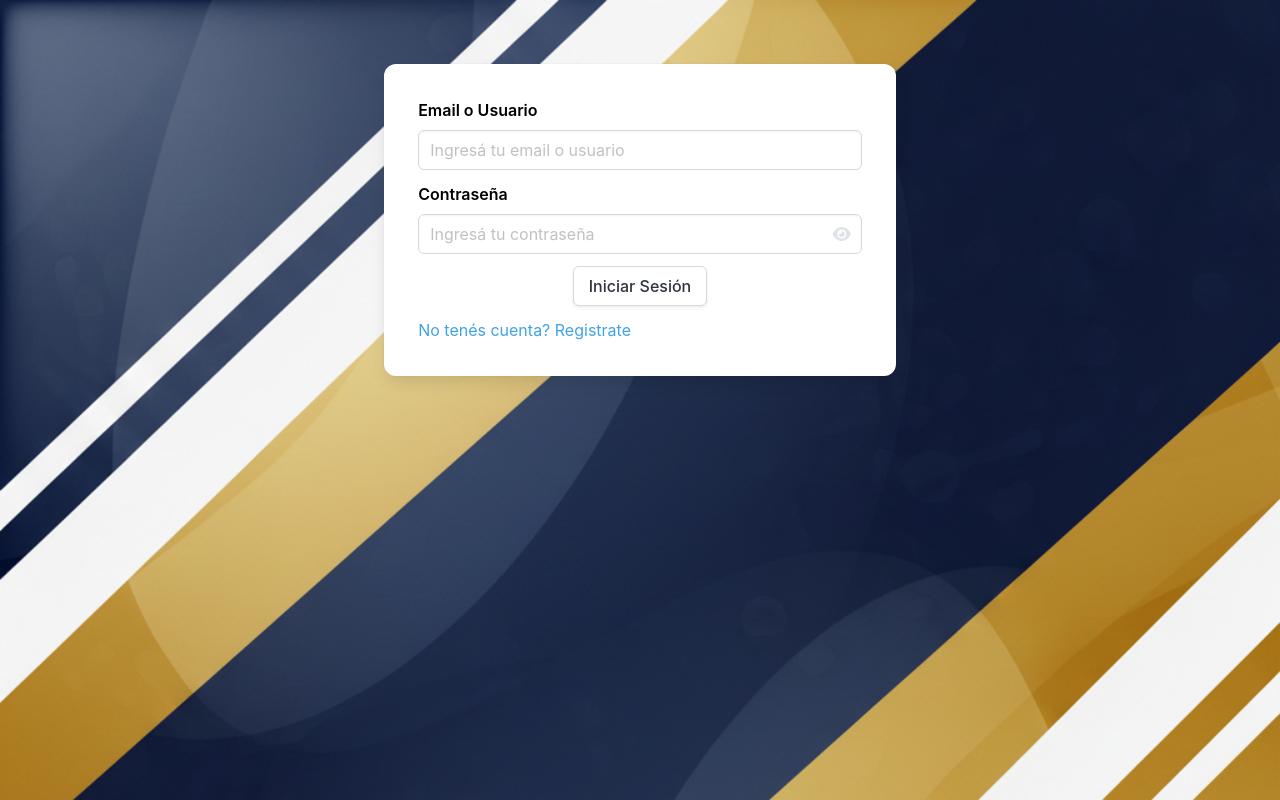
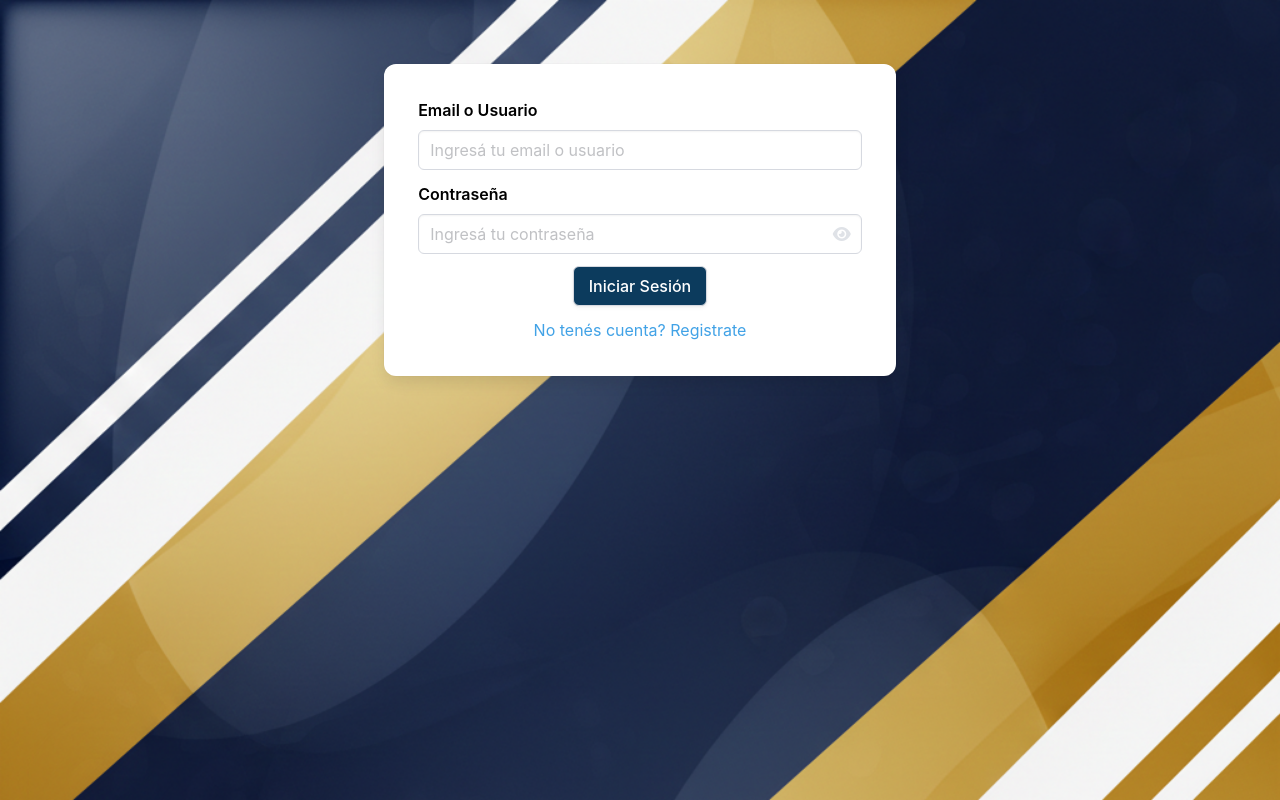
Before and after one commit to santosvidal153/Trabajo-Final, a plain HTML site: page frontend/pages/login.html in a window 1280 px wide. Drawn offline with nearby package versions, Linux system fonts and the light colour scheme.

Commit message:
cambio color de boton y centro link a registro

```diff
--- a/frontend/pages/login.html
+++ b/frontend/pages/login.html
@@ -31,7 +31,7 @@
                             <button class="button">Iniciar Sesión</button>
                         </a>
                     </div>
-                    <p>
+                    <p class="has-text-centered">
                         <a href="./registro.html">No tenés cuenta? Registrate</a>
                     </p>
                 </form>
--- a/frontend/styles/base/login.css
+++ b/frontend/styles/base/login.css
@@ -25,3 +25,8 @@ body {
 p {
     font-family: 'Inter', sans-serif;
 }
+
+.button {
+    background-color: #0c3b5d;
+    color: white;
+}
```
